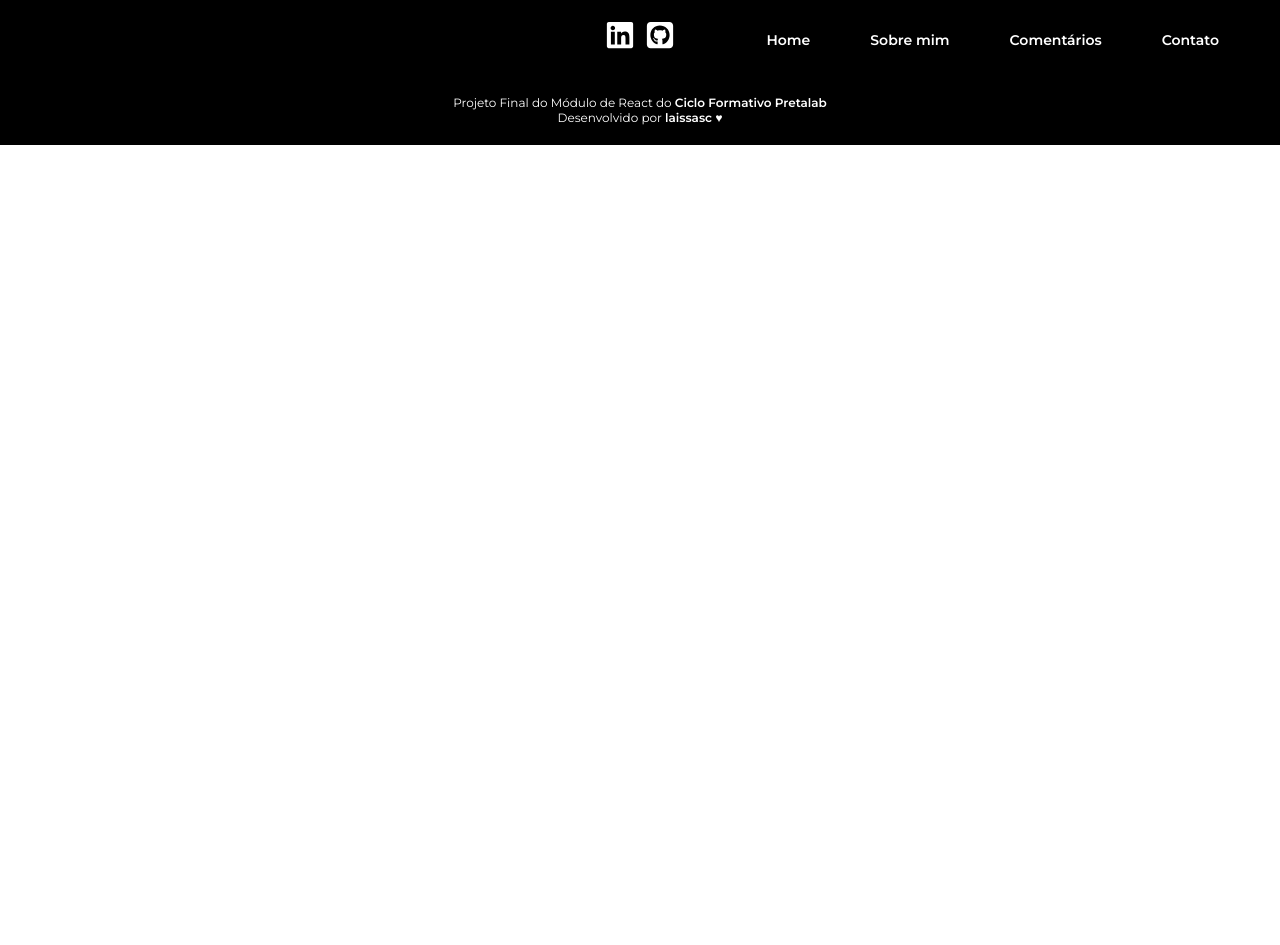
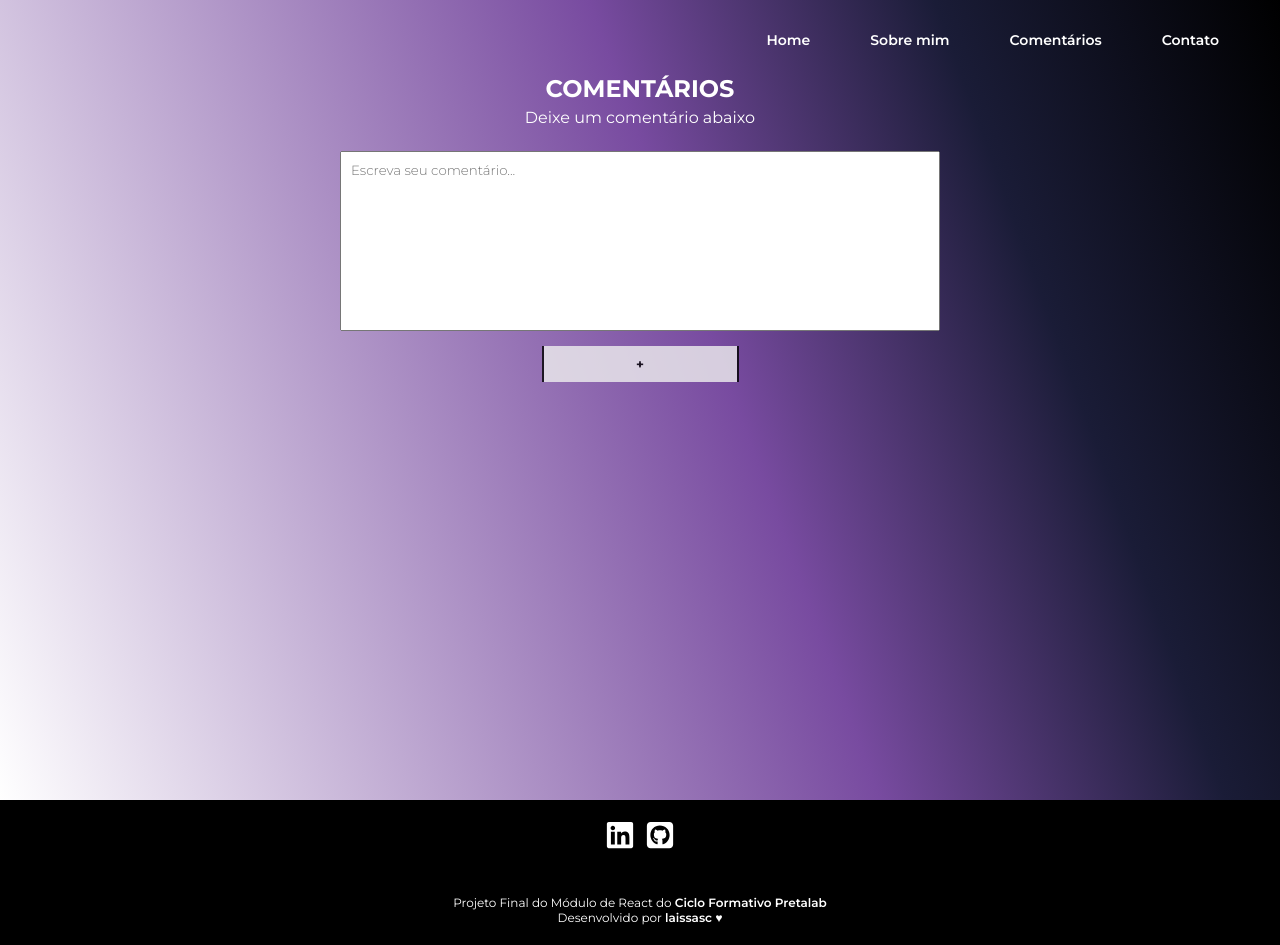
Before and after one commit to LaissaSaraiva/pretalab-projeto-final-react, a React (Vite) app: page /comentarios in a window 1280 px wide. Before the commit the page ends 800 px from the top, so only its background shows below. Built offline with nearby package versions, Linux system fonts and the light colour scheme.

Commit message:
feat: inicia página de Comentário

```diff
--- a/src/App.jsx
+++ b/src/App.jsx
@@ -2,6 +2,7 @@ import Header from "./components/Header"
 import { Route, Routes } from "react-router-dom"
 import Footer from "./components/Footer"
 import HomePage from "./pages/HomePage/HomePage"
+import CommentsPage from "./pages/CommentsPage/CommentsPage"
 import ContactPage from "./pages/ContactPage/ContactPage"
 
 function App() {
@@ -11,6 +12,7 @@ function App() {
     <Routes>
       <Route path="/" element={<HomePage/>}/>
       <Route path="/contato" element={<ContactPage/>} />
+      <Route path="/comentarios" element={<CommentsPage/>}/>
     </Routes>
     <Footer/>
     </>
--- /dev/null
+++ b/src/pages/CommentsPage/Comments.module.css
@@ -0,0 +1,32 @@
+.comments__container {
+  min-height: 100vh;
+  padding-top: 50px;
+  background-color: #000000;
+  background-image: linear-gradient(250deg, var(--main-color) 0%, #1a1c37 22%, var(--tertiary-color) 44%, var(--primary-color)100%);
+  background-repeat: no-repeat;
+
+  @media(max-width: 640px) {
+    padding-top: 100px;
+  }
+}
+
+.comments__wrapper {
+  max-width: 968px;
+  margin: 0 auto;
+}
+
+.comments__description {
+  text-align: center;
+  margin: 24px auto;
+  color: var(--primary-color);
+}
+
+.comments__description h1 {
+  text-transform: uppercase;
+  font-weight: 700;
+  margin-bottom: 5px;
+}
+
+.comments__form {
+  margin-top: 24px;
+}
--- /dev/null
+++ b/src/pages/CommentsPage/CommentsPage.jsx
@@ -0,0 +1,29 @@
+import React from "react"
+import Forms from '../../components/Forms/Forms'
+import Textarea from '../../components/Forms/Textarea/Textarea'
+import Button from '../../components/Forms/Button/Button'
+import styles from './Comments.module.css'
+
+const CommentsPage = () => {
+  return (
+    <main className={styles.comments__container}>
+      <section>
+        <div className={styles.comments__wrapper}>
+          <div className={styles.comments__description}>
+            <h1>Comentários</h1>
+            <p>Deixe um comentário abaixo</p>
+          </div>
+
+          <div className={styles.comments__form}>
+            <Forms>
+              <Textarea placeholder="Escreva seu comentário... " />
+              <Button type="submit" value="+" />
+            </Forms>
+          </div>
+        </div>
+      </section>
+    </main>
+  )
+}
+
+export default CommentsPage
```
